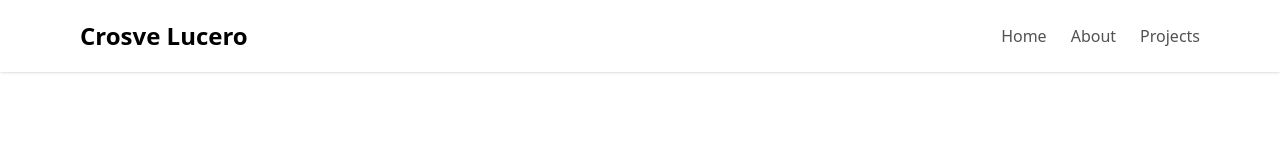
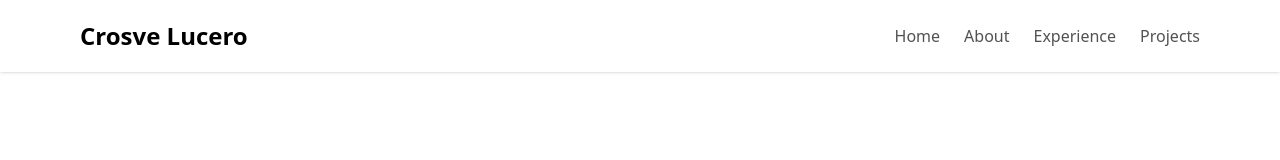
Before and after one commit to crosve/crosvelucero, a Next.js app: page / in a window 1280 px wide. Shown: the top 160 px of the page. Built offline with nearby package versions, Linux system fonts and the light colour scheme.

Commit message:
added experience to navbar

```diff
--- a/components/MyExperiences.tsx
+++ b/components/MyExperiences.tsx
@@ -75,7 +75,10 @@ function MyExperiences() {
   }, []);
 
   return (
-    <div className="max-w-4xl mx-auto py-12 px-4 flex items-center justify-center flex-col space-y-32">
+    <div
+      id="experience"
+      className="max-w-4xl mx-auto py-12 px-4 flex items-center justify-center flex-col space-y-32"
+    >
       <h1>
         <span
           className="text-5xl font-bold text-gray-800 mb-8"
--- a/components/NavBar.tsx
+++ b/components/NavBar.tsx
@@ -18,9 +18,14 @@ const NAV_ITEMS: Array<NavItem> = [
     label: "Home",
     page: "home",
   },
+
   {
     label: "About",
     page: "about",
+  },
+  {
+    label: "Experience",
+    page: "experience",
   },
   {
     label: "Projects",
```
